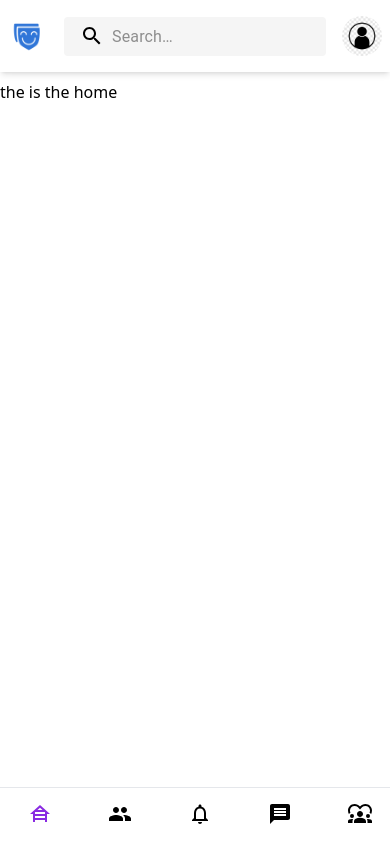
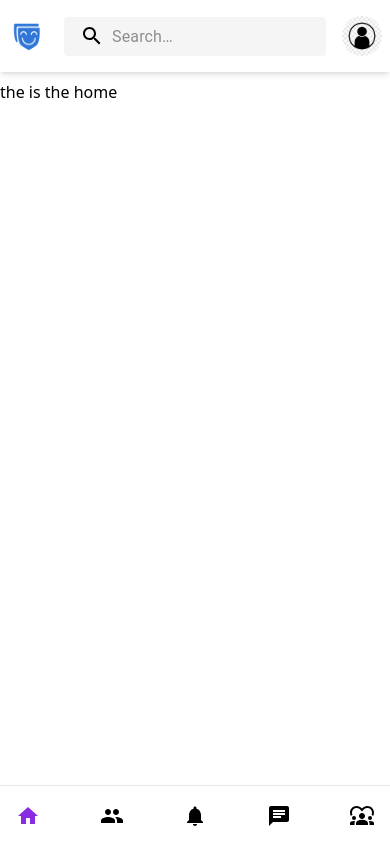
Before and after one commit to nceedee/nectto-userside, a Next.js app: page / in a window 390 px wide. Built offline with nearby package versions, Linux system fonts and the light colour scheme.

Commit message:
worked on the mobile

```diff
--- a/components/Header/MobileHeader/BottomHeader/BottomHeader.tsx
+++ b/components/Header/MobileHeader/BottomHeader/BottomHeader.tsx
@@ -1,53 +1,48 @@
+// BottomHeader.tsx
+
 import * as React from "react";
 import { useRouter } from "next/router";
-import BottomNavigation from "@mui/material/BottomNavigation";
-import BottomNavigationAction from "@mui/material/BottomNavigationAction";
-import { MenuMobile } from "../../IconMenus/Menus";
+import HomeIcon from "@mui/icons-material/Home";
+import PeopleIcon from '@mui/icons-material/People';
+import NotificationsIcon from '@mui/icons-material/Notifications';
+import ChatIcon from '@mui/icons-material/Chat';
+import Diversity1Icon from '@mui/icons-material/Diversity1';
+import { BottomNavigation } from "./BottomNavigation";
 
-const BottomHeader = () => {
+const MenuItems = [
+  { label: "home", icon: <HomeIcon />, link: "/" },
+  { label: "community", icon: <PeopleIcon />, link: "/community" },
+  { label: "notification", icon: <NotificationsIcon />, link: "/notification" },
+  { label: "chats", icon: <ChatIcon />, link: "/chats" },
+  { label: "friends", icon: <Diversity1Icon />, link: "/friends" },
+];
+
+
+
+const BottomHeader: React.FC = () => {
   const router = useRouter();
 
-  // Get the initial value based on the current route
   const initialValue =
-    MenuMobile.find((menu) => `/${menu.link}` === router.asPath)?.label ||
-    "recents";
+    MenuItems.find((menu) => `/${menu.link}` === router.asPath)?.label || "home";
+
   const [value, setValue] = React.useState(initialValue);
 
-  const handleChange = (event: React.SyntheticEvent, newValue: string) => {
-    setValue(newValue);
-  };
-
-  const handleMenuItemClick = (link: string) => {
+  const handleMenuItemClick = (link: string, label: string) => {
     router.push(link);
+    setValue(label);
   };
 
   return (
-    <div className="fixed bottom-0 left-0 border-t text-black right-0 bg-primary">
+    <div>
       <BottomNavigation
-        sx={{ width: "100%",display:"flex" ,justifyContent:"space-between" }}
-        value={value}
-        onChange={handleChange}
-      >
-        {MenuMobile.map((menu, index) => {
-          const isActive = router.asPath === menu.link;
-
-          return (
-            <BottomNavigationAction
-              key={index}
-              label={menu.label}
-              value={menu.label}
-              icon={menu.icon}
-              sx={{
-                color: isActive ? "blueviolet" : "black",
-                fontWeight: isActive ? "bold" : undefined,
-              }}
-              onClick={() => handleMenuItemClick(menu.link)}
-            />
-          );
-        })}
-      </BottomNavigation>
+        items={MenuItems.map((item) => ({
+          ...item,
+          isActive: value === item.label,
+        }))}
+        onItemClick={(link, label) => handleMenuItemClick(link, label)}
+      />
     </div>
   );
 };
 
-export default BottomHeader;
+export default BottomHeader
--- /dev/null
+++ b/components/Header/MobileHeader/BottomHeader/BottomNavigation.tsx
@@ -0,0 +1,41 @@
+import React from "react";
+import Link from "next/link";
+import { useRouter } from "next/router";
+
+interface MenuItem {
+    icon: React.ReactNode;
+    link: string;
+}
+
+interface BottomNavigationProps {
+    items: {
+        label: string;
+        icon: React.ReactNode;
+        link: string;
+        isActive: boolean;
+    }[];
+    onItemClick: (link: string, label: string) => void;
+}
+
+export const BottomNavigation: React.FC<BottomNavigationProps> = ({ items }) => {
+    const router = useRouter();
+
+    const isActive = (link: string) => router.asPath === link;
+
+    return (
+        <div className="fixed bottom-0 left-0 border-t text-black right-0 bg-primary">
+            <div className="flex justify-between mx-4 py-4">
+                {items.map((menu, index) => (
+                    <Link key={index} href={menu.link}>
+                        <div
+                            className={`cursor-pointer ${isActive(menu.link) ? "text-secondary text-bold" : "text-black"
+                                }`}
+                        >
+                            {isActive(menu.link) ? <>{menu.icon}</> : menu.icon}
+                        </div>
+                    </Link>
+                ))}
+            </div>
+        </div>
+    );
+};
```
Also changed, not shown: 1 other file (tests, documents, lock files or other folders).
